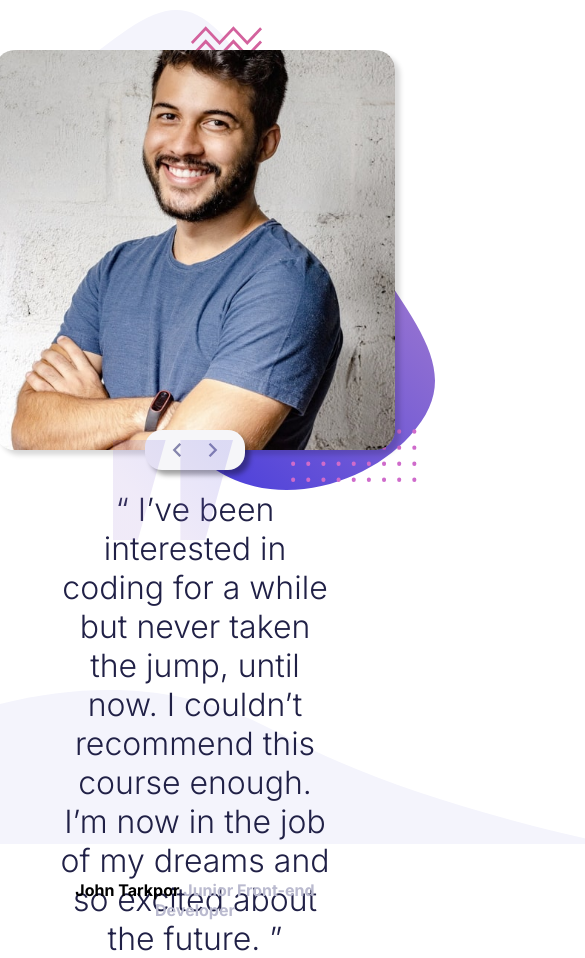
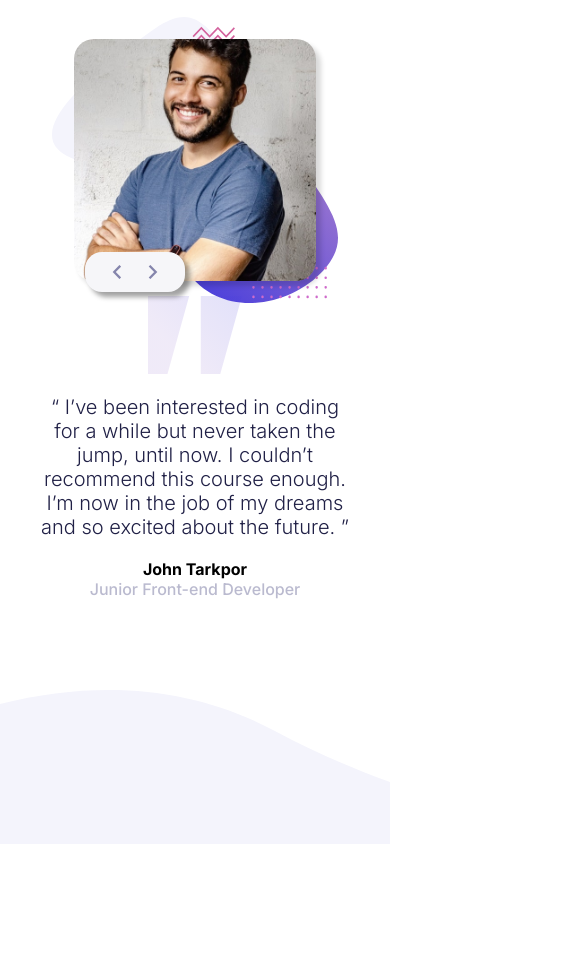
Before and after one commit to David-Delahaye/Code-Heroes, a plain HTML site: page index.html in a window 390 px wide. Shown: the top 958 px of the page, 585 px wide, since content can reach past the window. After the commit the page ends 844 px from the top, so only its background shows below. Drawn offline with Linux system fonts and the light colour scheme.

Commit message:
scalable

```diff
--- a/slider.js
+++ b/slider.js
@@ -10,15 +10,17 @@ class Slider {
             <div class="review-text">
                 <img class="text-flare flare" src="images/pattern-quotes.svg" alt="">
                 <p class="text-words">${this.select.text}</p>
-                <p class="text-author">${this.select.name} <span class="text-job">${this.select.job}</span></p>
+                <div class="text-person"><p class="text-author">${this.select.name}</p><p class="text-job"> ${this.select.job}</p></div>
             </div>
+
             <div class="review-picture">
                 <img class="picture-flare flare" src="images/pattern-bg.svg" alt="">
                 <img class="picture-image" src=${this.select.img} alt="">
                 <div class="slider">
                     <img class="slider-prev" src="images/icon-prev.svg" alt="">
                     <img class="slider-next" src="images/icon-next.svg" alt="">
-                </div>
+            </div>
+
             </div>
         `
 
@@ -54,7 +56,7 @@ display = ()=>{
         this.textDisplay.innerHTML = `
         <img class="text-flare flare" src="images/pattern-quotes.svg" alt="">
         <p class="text-words">${this.select.text}</p>
-        <p class="text-author">${this.select.name} <span class="text-job">${this.select.job}</span></p>`
+        <div class="text-person"><p class="text-author">${this.select.name} </p><p class="text-job">${this.select.job}</p></div>`
     this.imageDisplay.src = this.select.img;
     this.root.classList.remove('fadeOut')
     this.root.classList.add('fadeIn')
--- a/styles.css
+++ b/styles.css
@@ -12,6 +12,7 @@ main{
     width: 100%;
     height: 100%;
     position: relative;
+    overflow: hidden;
     display: flex;
     align-items: center;
     justify-content: center;
@@ -29,20 +30,20 @@ main{
 .review{
     display: flex;
     align-items: center;
-    width: 70%;
+    width: 80%;
+    height: 50%;
 }
 
 .review-text{
-    height: 100%;
+    height: 80%;
     width: 50%;
-    margin-top: auto;
     position: relative;
-    margin-top: -10px;
     font-family: 'Inter', sans-serif;
     font-size: 32px;
 }
 .text-flare{
-    top: -60px;
+    width: 30%;
+    top: -100px;
     left: 100px;
 }
 
@@ -51,52 +52,62 @@ main{
     color: hsl(240, 38%, 20%);
 }
 
+.text-person{
+    margin-top: 20px;
+    display: flex;
+}
 .text-author{
-    margin-top: 40px;
     font-weight: 700;
     font-size: 24px;
 }
 
 .text-job{
-    color:hsl(240, 18%, 77%)
+    color:hsl(240, 18%, 77%);
+    font-size: 16px;
+    font-weight: 500;
 }
 
 .review-picture{
+    min-width: 220px;
+    min-height: 220px;
     margin-left: auto;
-    width: 500px;
-    height: 500px;
-    display: flex;
-    justify-content: center;
-    align-items: center;
     position: relative;
+    width: 50%;
+    height: 0;
+    padding-bottom: 50%;
 }
 
 .picture-flare{
-    z-index: -1;
-    height: 120%;
-    width: 120%;
+    position: absolute;
+    z-index: -2;
+    left: -15%;
+    top: -15%;
+    width: 130%;
+    height: 130%;
     object-position: center;
 }
 
 .picture-image{
     position: absolute;
+    left: -5%;
+    top: -5%;
     height: 110%;
     width: 110%;
-    object-fit: cover;
-    object-position: center;
-   z-index: -1;
-   border-radius: 20px;
-   box-shadow: 5px 5px 5px rgba(0, 0, 0, 0.151);
+    /* object-fit: cover;
+    object-position: center; */
+    z-index: -1;
+    border-radius: 20px;
+    box-shadow: 5px 5px 5px rgba(0, 0, 0, 0.151);
 }
 
 .slider{
     position: absolute;
-    left: 0px;
-    bottom: -40px;
     width: 100px;
     height: 40px;
     display: flex;
     padding: 13px;
+    bottom: -10%;
+    z-index: 1;
     border-radius: 17px;
     justify-content: space-around;
     box-shadow: 5px 5px 5px rgba(0, 0, 0, 0.37);
@@ -174,41 +185,40 @@ main{
     }
     .review{
         margin-top: 50px;
+        height: 100%;
+        width: 80%;
         flex-direction: column;
     }
     .review-text{
         order: 2;
         width: 100%;
         height: 50%;
+        display: flex;
+        flex-direction: column;
+        justify-content: center;
         text-align: center;
     }
+    .text-person{
+        flex-direction: column;
+    }
     .text-flare{
-        top: -50px;
-        left: 20%;
+        top: 10px;
+        left: 35%;
     }
     .text-words{
        max-height: 350px;
+       font-size: 20px;
 
     }
     .text-author{
         font-size: 16px;
     }
 
-    .picture-image{
-        width: 100%;
-        height: 100%;
-    }
     .review-picture{
         margin-left: 0px;
-        margin-bottom: 50px;
+        margin-bottom: 5%;
         order: 1;
-        width: 400px;
-        height: 400px;
     }
 
-    .slider{
-        bottom: -20px;
-        left: 150px;
-    }
 
 }
```
